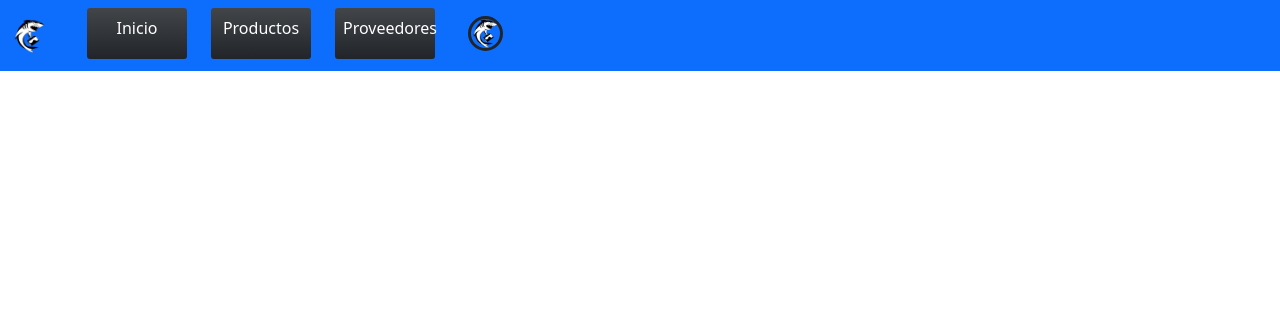
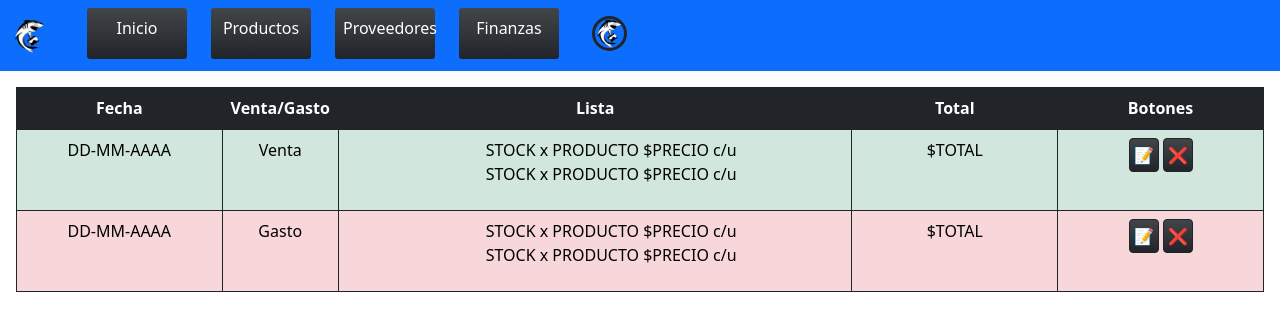
Before and after one commit to TomiCornejo8/MiniSharket, an Angular app: page /finanzas in a window 1280 px wide. Before the commit this address led to /. Shown: the top 330 px of the page. Built offline with nearby package versions, Linux system fonts and the light colour scheme.

Commit message:
Tabla de finanzas diseñada

```diff
--- a/src/app/app-routing.module.ts
+++ b/src/app/app-routing.module.ts
@@ -1,5 +1,6 @@
 import { NgModule } from '@angular/core';
 import { RouterModule, Routes } from '@angular/router';
+import { FinanzasScreenComponent } from './screens/finanzas-screen/finanzas-screen.component';
 import { IngresoScreenComponent } from './screens/ingreso-screen/ingreso-screen.component';
 import { InicioScreenComponent } from './screens/inicio-screen/inicio-screen.component';
 import { ProductosScreenComponent } from './screens/productos-screen/productos-screen.component';
@@ -12,6 +13,7 @@ const routes: Routes = [
 
   {path:'productos', component:ProductosScreenComponent},
   {path:'proveedores', component:ProveedoresScreenComponent},
+  {path:'finanzas', component:FinanzasScreenComponent},
 
   {path:'ingreso', component:IngresoScreenComponent},
   {path:'registro', component:RegistroScreenComponent},
--- a/src/app/app.module.ts
+++ b/src/app/app.module.ts
@@ -27,6 +27,7 @@ import { EditarProductoComponent } from './components/editar-producto/editar-pro
 import { CrearCategoriaComponent } from './components/crear-categoria/crear-categoria.component';
 import { EditarCategoriaComponent } from './components/editar-categoria/editar-categoria.component';
 import { CrearProveedorComponent } from './components/crear-proveedor/crear-proveedor.component';
+import { FinanzasScreenComponent } from './screens/finanzas-screen/finanzas-screen.component';
 
 @NgModule({
   declarations: [
@@ -53,7 +54,8 @@ import { CrearProveedorComponent } from './components/crear-proveedor/crear-prov
     EditarProductoComponent,
     CrearCategoriaComponent,
     EditarCategoriaComponent,
-    CrearProveedorComponent
+    CrearProveedorComponent,
+    FinanzasScreenComponent
   ],
   imports: [
     BrowserModule,
--- a/src/app/components/navbar/navbar.component.html
+++ b/src/app/components/navbar/navbar.component.html
@@ -31,6 +31,11 @@
                     <a class="nav-link active" aria-current="page" [routerLink]="['/proveedores']">Proveedores</a>
                 </li>
 
+                <!--boton de Finanzas-->
+                <li *ngIf="sesion" class="nav-item btn-dark ms-4 border-dark bg-gradient">
+                    <a class="nav-link active" aria-current="page" [routerLink]="['/finanzas']">Finanzas</a>
+                </li>
+
                 <!--Usuario-->
                 <li *ngIf="sesion" class="nav-item">
                     <a href="#" class="nav-link active" data-bs-toggle="offcanvas" data-bs-target="#infoUsuario" aria-controls="infoUsuario">
--- /dev/null
+++ b/src/app/screens/finanzas-screen/finanzas-screen.component.html
@@ -0,0 +1,41 @@
+<div class="m-3">
+    <table class="table table-bordered border-dark text-center">
+        <thead>
+            <tr class="table-dark border-dark">
+                <th class="col-2">Fecha</th>
+                <th class="col-1">Venta/Gasto</th>
+                <th class="col-5">Lista</th>
+                <th class="col-2">Total</th>
+                <th class="col-2">Botones</th>
+            </tr>
+        </thead>
+        <tbody>
+            <tr class="table-success border-dark">
+                <td>DD-MM-AAAA</td>
+                <td>Venta</td>
+                <td><ul>
+                    <li>STOCK x PRODUCTO $PRECIO c/u</li>
+                    <li>STOCK x PRODUCTO $PRECIO c/u</li>
+                </ul></td>
+                <td>$TOTAL</td>
+                <td>
+                    <button class="btn btn-dark bg-gradient border-dark me-1 p-1" type="button">📝</button>
+                    <button class="btn btn-dark bg-gradient border-dark  p-1" type="button">❌</button>
+                </td>
+            </tr>
+            <tr class="table-danger border-dark">
+                <td>DD-MM-AAAA</td>
+                <td>Gasto</td>
+                <td><ul>
+                    <li>STOCK x PRODUCTO $PRECIO c/u</li>
+                    <li>STOCK x PRODUCTO $PRECIO c/u</li>
+                </ul></td>
+                <td>$TOTAL</td>
+                <td>
+                    <button class="btn btn-dark bg-gradient border-dark me-1 p-1" type="button">📝</button>
+                    <button class="btn btn-dark bg-gradient border-dark  p-1" type="button">❌</button>
+                </td>
+            </tr>
+        </tbody>
+    </table>
+</div>
--- /dev/null
+++ b/src/app/screens/finanzas-screen/finanzas-screen.component.sass
@@ -0,0 +1,2 @@
+ul
+    list-style: none
--- /dev/null
+++ b/src/app/screens/finanzas-screen/finanzas-screen.component.ts
@@ -0,0 +1,15 @@
+import { Component, OnInit } from '@angular/core';
+
+@Component({
+  selector: 'app-finanzas-screen',
+  templateUrl: './finanzas-screen.component.html',
+  styleUrls: ['./finanzas-screen.component.sass']
+})
+export class FinanzasScreenComponent implements OnInit {
+
+  constructor() { }
+
+  ngOnInit(): void {
+  }
+
+}
```
Also changed, not shown: src/app/models/registro.model.ts (added, +15 -0 lines), 1 other file (tests, documents, lock files or other folders).
